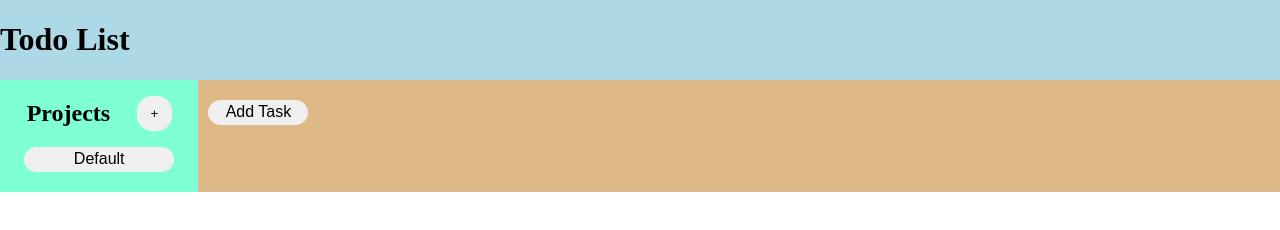
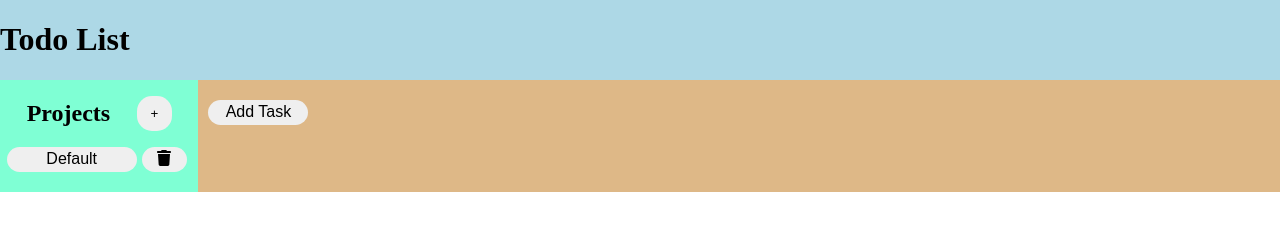
Before and after one commit to David-Portugal-Ferreira/todo-list, a website built with webpack: page src/index.html in a window 1280 px wide. Built offline with nearby package versions, Linux system fonts and the light colour scheme.

Commit message:
Rework sidebar to show delete button

```diff
--- a/package.json
+++ b/package.json
@@ -22,5 +22,8 @@
     "webpack": "^5.94.0",
     "webpack-cli": "^5.1.4",
     "webpack-dev-server": "^5.0.4"
+  },
+  "dependencies": {
+    "@fortawesome/fontawesome-free": "^6.6.0"
   }
 }
--- a/src/index.css
+++ b/src/index.css
@@ -53,7 +53,8 @@ body {
 
 .project-btn {
     margin-bottom: 20px;
-    width: 150px;
+    margin-right: 5px;
+    width: 130px;
     height: 25px;
     font-size: var(--text-font);
     border-radius: 15px;
@@ -64,6 +65,22 @@ body {
     -webkit-box-shadow: 0px 4px 10px 1px rgba(0, 0, 0, 0.49);
     -moz-box-shadow: 0px 4px 10px 1px rgba(0, 0, 0, 0.49);
     box-shadow: 0px 4px 10px 1px rgba(0, 0, 0, 0.49);
+}
+
+.delete-project {
+    margin-bottom: 20px;
+    margin-right: 5px;
+    width: 45px;
+    height: 25px;
+    font-size: var(--text-font);
+    border-radius: 15px;
+    border-style: none;
+}
+
+.delete-project:hover {
+    -webkit-box-shadow: 0px 4px 10px 1px rgb(255, 0, 0);
+    -moz-box-shadow: 0px 4px 10px 1px rgb(255, 0, 0);
+    box-shadow: 0px 4px 10px 1px rgb(255, 0, 0);
 }
 
 .content {
--- a/src/index.js
+++ b/src/index.js
@@ -1,4 +1,8 @@
 import './index.css'
+import '@fortawesome/fontawesome-free/js/fontawesome'
+import '@fortawesome/fontawesome-free/js/solid'
+import '@fortawesome/fontawesome-free/js/regular'
+import '@fortawesome/fontawesome-free/js/brands'
 
 import { Todo } from './modules/todos'
 import { Project } from './modules/projects'
@@ -33,11 +37,18 @@ dom.bindEvent(dom.formCloseBtn, 'click', () => {
 
 function renderProjects() {
     projects.forEach((element, index) => {
-        let projButton = dom.createButton();
+        const div = dom.createDiv();
+        const projButton = dom.createButton();
         projButton.innerText = element.name;
         projButton.classList = 'project-btn';
         elementEvent(projButton, 'click', () => loadTodosFromProject(index));
-        dom.sidebarContent.appendChild(projButton);
+        div.appendChild(projButton);
+        const deleteProjetc = dom.createButton();
+        deleteProjetc.innerHTML = `<i class="fa-solid fa-trash"></i>`;
+        deleteProjetc.classList.add("delete-project")
+        dom.bindEvent(deleteProjetc, 'click', () => alert('toma'))
+        div.appendChild(deleteProjetc);
+        dom.sidebarContent.appendChild(div);
     })
 }
 
```
Also changed, not shown: 1 other file.
